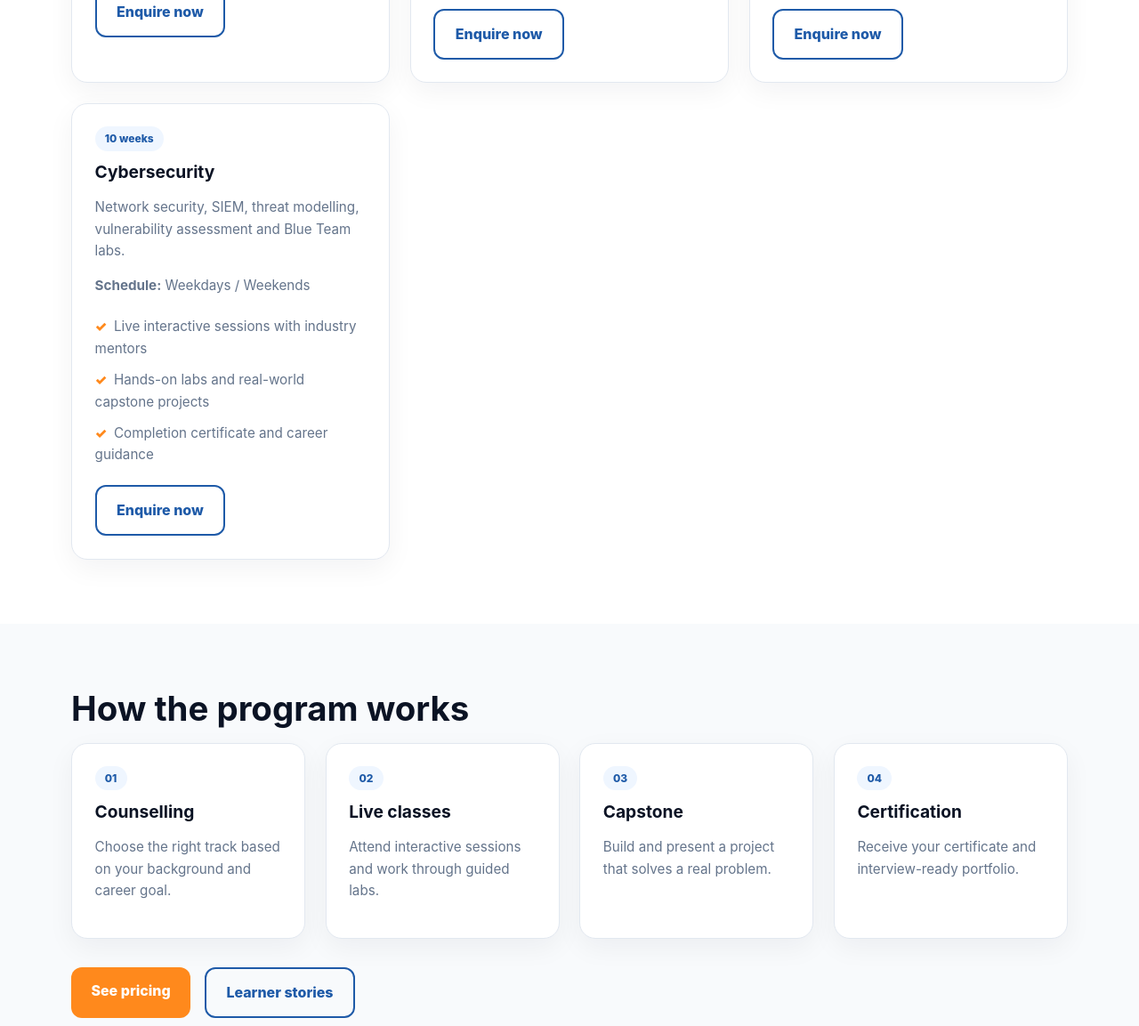
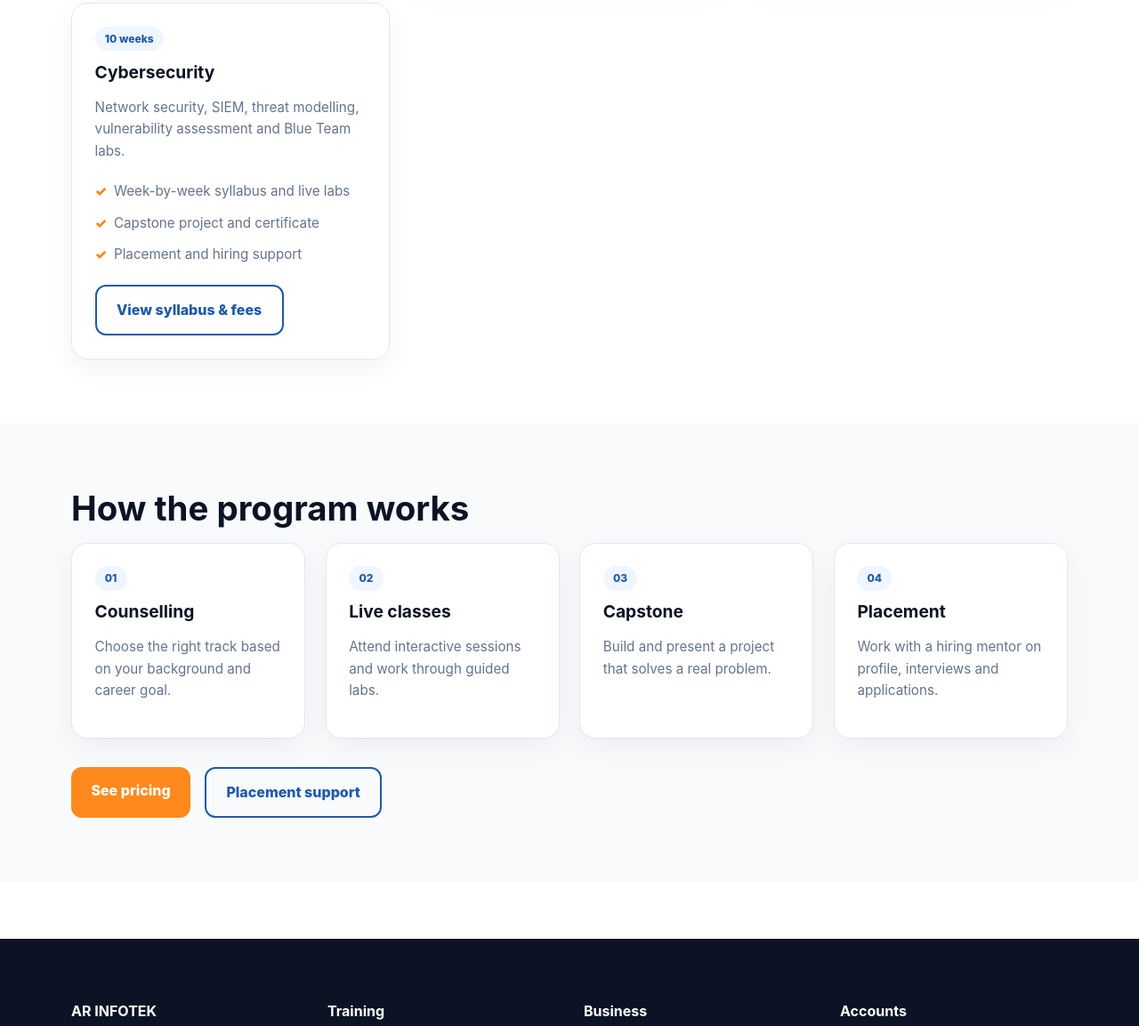
Before and after one commit to ranandraj/arinfotek-webapp-dev, an Astro site: page /arinfotek-webapp-dev/courses in a window 1280 px wide. Shown: the part 1109-2262 px from the top of the page at 89% size. Built offline with nearby package versions, Linux system fonts and the light colour scheme; Astro itself is replaced by a stand-in of ours.

Commit message:
Improve content, placement and lead capture: src/pages/courses.astro

```diff
--- a/src/pages/courses.astro
+++ b/src/pages/courses.astro
@@ -2,10 +2,10 @@
 import BaseLayout from '../layouts/BaseLayout.astro';
 const base = import.meta.env.BASE_URL.replace(/\/?$/, '/');
 const courses = [
-  { title: 'AWS Cloud Architect', duration: '16 weeks', mode: 'Weekdays / Weekends', text: 'VPC, IAM, EC2, load balancing, auto scaling and secure multi-tier architecture.' },
-  { title: 'Data Science & ML', duration: '14 weeks', mode: 'Weekdays / Weekends', text: 'Python, Pandas, visualisation, supervised and unsupervised models, model deployment basics.' },
-  { title: 'Cloud & DevOps', duration: '12 weeks', mode: 'Weekdays / Weekends', text: 'Linux, Docker, Kubernetes, Terraform, GitHub Actions and end-to-end CI/CD pipelines.' },
-  { title: 'Cybersecurity', duration: '10 weeks', mode: 'Weekdays / Weekends', text: 'Network security, SIEM, threat modelling, vulnerability assessment and Blue Team labs.' },
+  { title: 'AWS Cloud Architect', slug: 'aws-cloud-architect', duration: '16 weeks', text: 'VPC, IAM, EC2, load balancing, auto scaling and secure multi-tier architecture.' },
+  { title: 'Data Science & ML', slug: 'data-science-ml', duration: '14 weeks', text: 'Python, Pandas, visualisation, supervised and unsupervised models, model deployment basics.' },
+  { title: 'Cloud & DevOps', slug: 'cloud-devops', duration: '12 weeks', text: 'Linux, Docker, Kubernetes, Terraform, GitHub Actions and end-to-end CI/CD pipelines.' },
+  { title: 'Cybersecurity', slug: 'cybersecurity', duration: '10 weeks', text: 'Network security, SIEM, threat modelling, vulnerability assessment and Blue Team labs.' },
 ];
 ---
 <BaseLayout title="Courses | AR INFOTEK" description="Live instructor-led IT training courses in cloud, DevOps, data science and security.">
@@ -29,13 +29,12 @@ const courses = [
             <span class="tag">{course.duration}</span>
             <h3>{course.title}</h3>
             <p>{course.text}</p>
-            <p class="small"><strong>Schedule:</strong> {course.mode}</p>
             <ul class="checks">
-              <li>Live interactive sessions with industry mentors</li>
-              <li>Hands-on labs and real-world capstone projects</li>
-              <li>Completion certificate and career guidance</li>
+              <li>Week-by-week syllabus and live labs</li>
+              <li>Capstone project and certificate</li>
+              <li>Placement and hiring support</li>
             </ul>
-            <a class="btn outline" href={`${base}contact/`}>Enquire now</a>
+            <a class="btn outline" href={`${base}courses/${course.slug}/`}>View syllabus & fees</a>
           </div>
         ))}
       </div>
@@ -48,9 +47,9 @@ const courses = [
         <div class="card"><span class="tag">01</span><h3>Counselling</h3><p>Choose the right track based on your background and career goal.</p></div>
         <div class="card"><span class="tag">02</span><h3>Live classes</h3><p>Attend interactive sessions and work through guided labs.</p></div>
         <div class="card"><span class="tag">03</span><h3>Capstone</h3><p>Build and present a project that solves a real problem.</p></div>
-        <div class="card"><span class="tag">04</span><h3>Certification</h3><p>Receive your certificate and interview-ready portfolio.</p></div>
+        <div class="card"><span class="tag">04</span><h3>Placement</h3><p>Work with a hiring mentor on profile, interviews and applications.</p></div>
       </div>
-      <div class="hero-actions"><a class="btn" href={`${base}pricing/`}>See pricing</a><a class="btn outline" href={`${base}testimonials/`}>Learner stories</a></div>
+      <div class="hero-actions"><a class="btn" href={`${base}pricing/`}>See pricing</a><a class="btn outline" href={`${base}placement/`}>Placement support</a></div>
     </div>
   </section>
 </BaseLayout>
```
